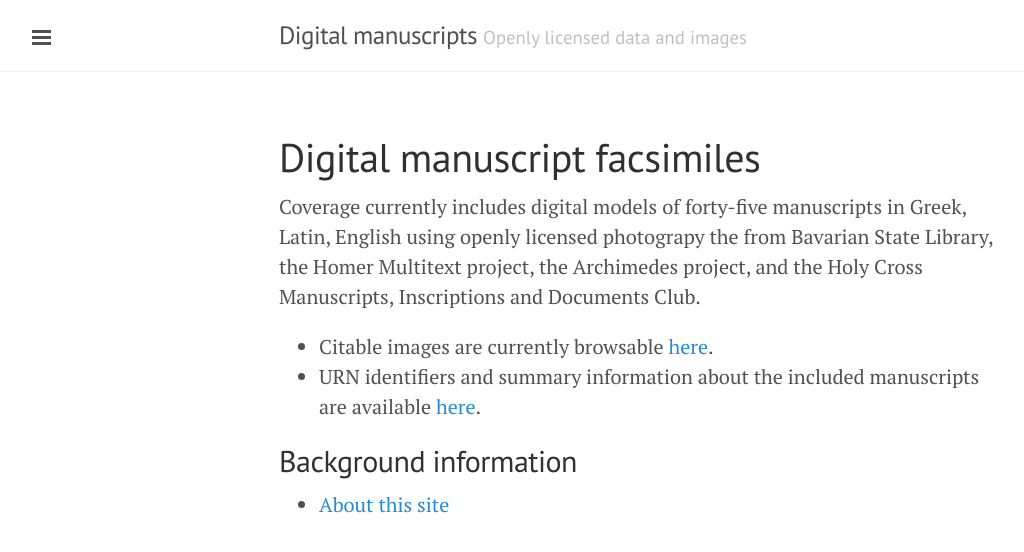
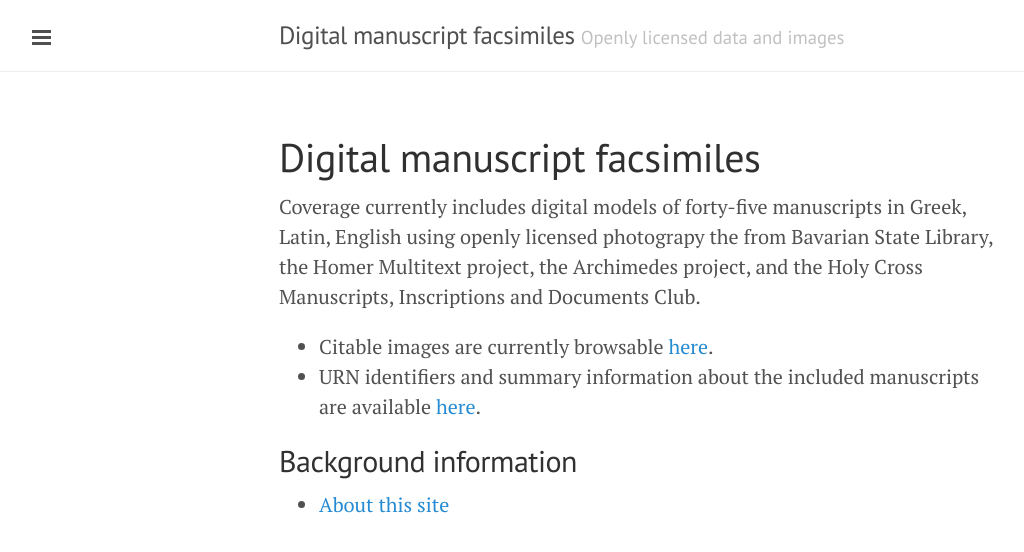
Before and after one commit to openmss/mss, a Jekyll site: the page built from index.md, in a window 1280 px wide. Shown: the top 552 px of the page, without its empty margins (1-1025 px from the left). Built offline with Jekyll 4.4.1, drawn with Linux system fonts in a browser that asks for light colours; Markdown is read by kramdown in place of the engine named in the settings.

Commit message:
Change site title

```diff
--- a/_config.yml
+++ b/_config.yml
@@ -6,7 +6,7 @@ pygments:         true
 permalink:        pretty
 
 # Setup
-title:            'Digital manuscripts'
+title:            'Digital manuscript facsimiles'
 tagline:          'Openly licensed  data and images'
 description:      'Images, catalogs and data sets modelling manuscripts.'
 
```
